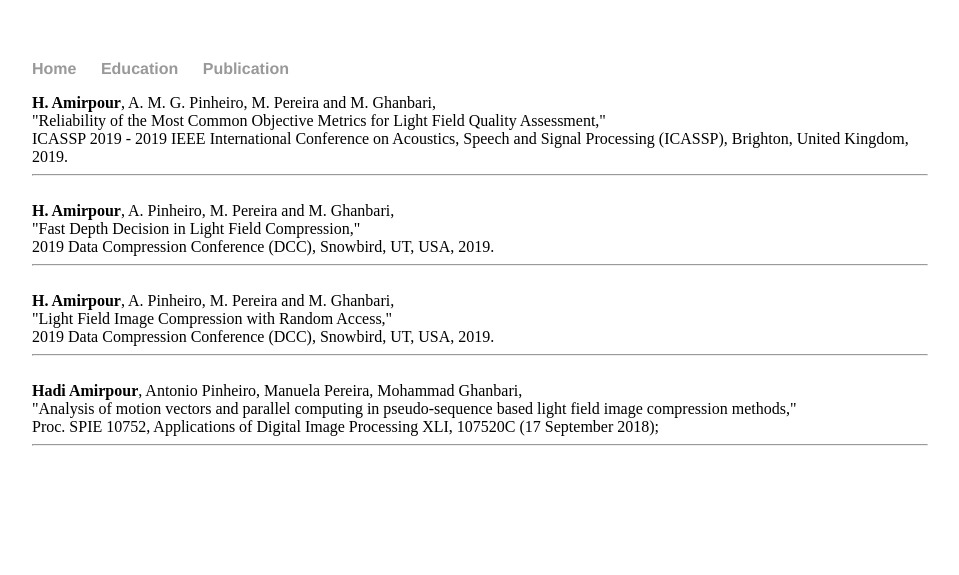
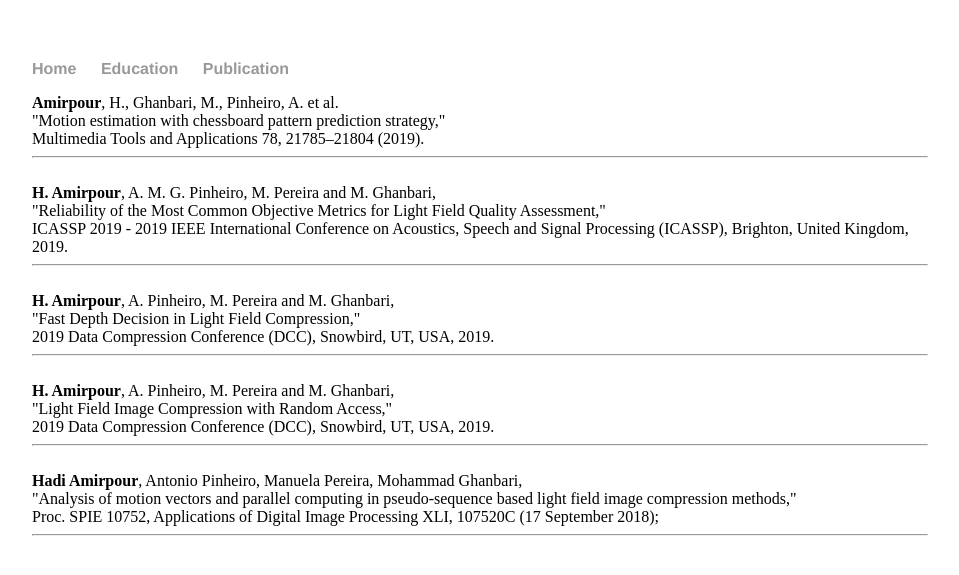
Before and after one commit to HadiAmirpour/hadiamirpour.github.io, a Jekyll site: the page publication.html, which Jekyll copies as it is, in a window 1280 px wide. Shown: the top 575 px of the page, without its empty margins (160-1119 px from the left). Built offline with Jekyll 4.4.1, drawn with Linux system fonts in a browser that asks for light colours.

Commit message:
Update publication.html

```diff
--- a/publication.html
+++ b/publication.html
@@ -17,7 +17,16 @@
 		</nav>
 		<div class="container">
     		<div class="blurb">
-			<h><b>H. Amirpour</b>, A. M. G. Pinheiro, M. Pereira and M. Ghanbari, <br />
+
+
+		<h><b>Amirpour</b>, H., Ghanbari, M., Pinheiro, A. et al. <br />
+		"Motion estimation with chessboard pattern prediction strategy," <br />
+		Multimedia Tools and Applications 78, 21785–21804 (2019).</h>
+		<hr>
+		<br />
+
+
+		<h><b>H. Amirpour</b>, A. M. G. Pinheiro, M. Pereira and M. Ghanbari, <br />
 		"Reliability of the Most Common Objective Metrics for Light Field Quality Assessment," <br />
 		ICASSP 2019 - 2019 IEEE International Conference on Acoustics, Speech and Signal Processing (ICASSP), Brighton, United Kingdom, 2019. </h>
 		<hr>
```
